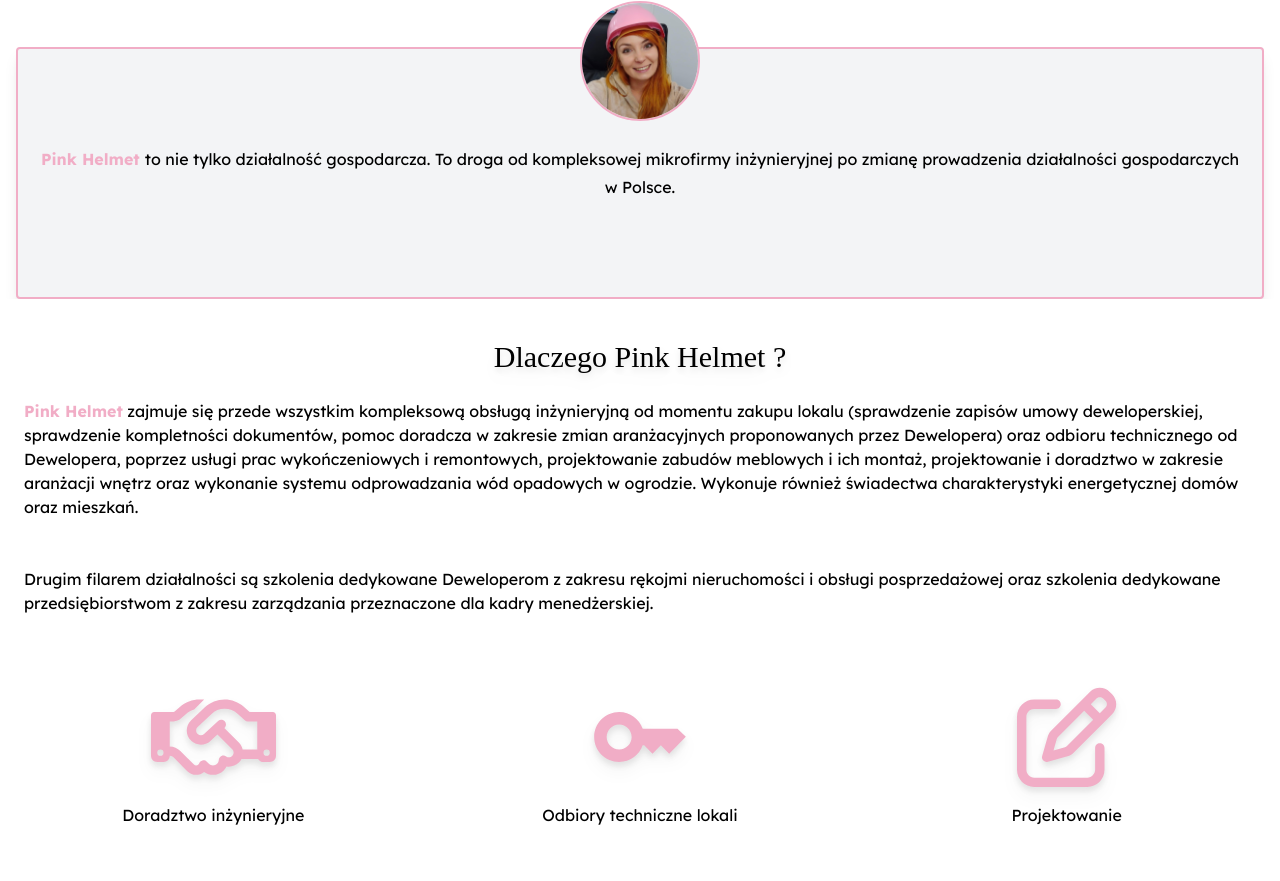
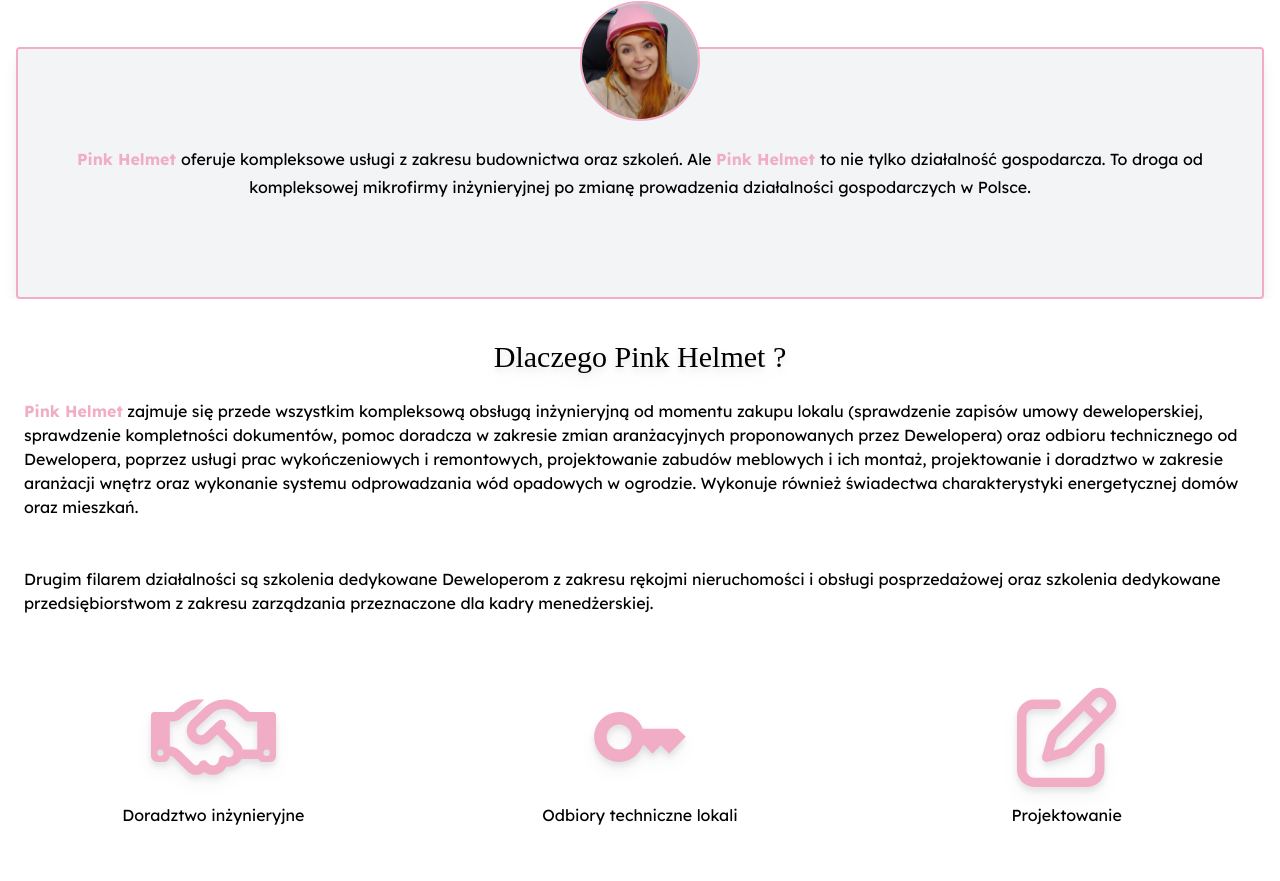
Before and after one commit to PinkHelmet/pink, a Next.js app: page / in a window 1280 px wide. Shown: the part 897-1778 px from the top of the page. Built offline with nearby package versions, Linux system fonts and the light colour scheme; a web font is replaced by a local one.

Commit message:
zmiana opsiu na głownej stronie

```diff
--- a/pages/index.js
+++ b/pages/index.js
@@ -94,6 +94,8 @@ export default function Home(props) {
               className="absolute -top-12 left-1/2 transform -translate-x-1/2 origin-center rounded-full border-2 border-pink-rose"
             />
             <p className="my-24 mx-4 text-center leading-7">
+              <span className="font-bold text-pink-rose">Pink Helmet </span>
+              oferuje kompleksowe usługi z zakresu budownictwa oraz szkoleń. Ale{" "}
               <span className="font-bold text-pink-rose">Pink Helmet </span>to
               nie tylko działalność gospodarcza. To droga od kompleksowej
               mikrofirmy inżynieryjnej po zmianę prowadzenia działalności
```
